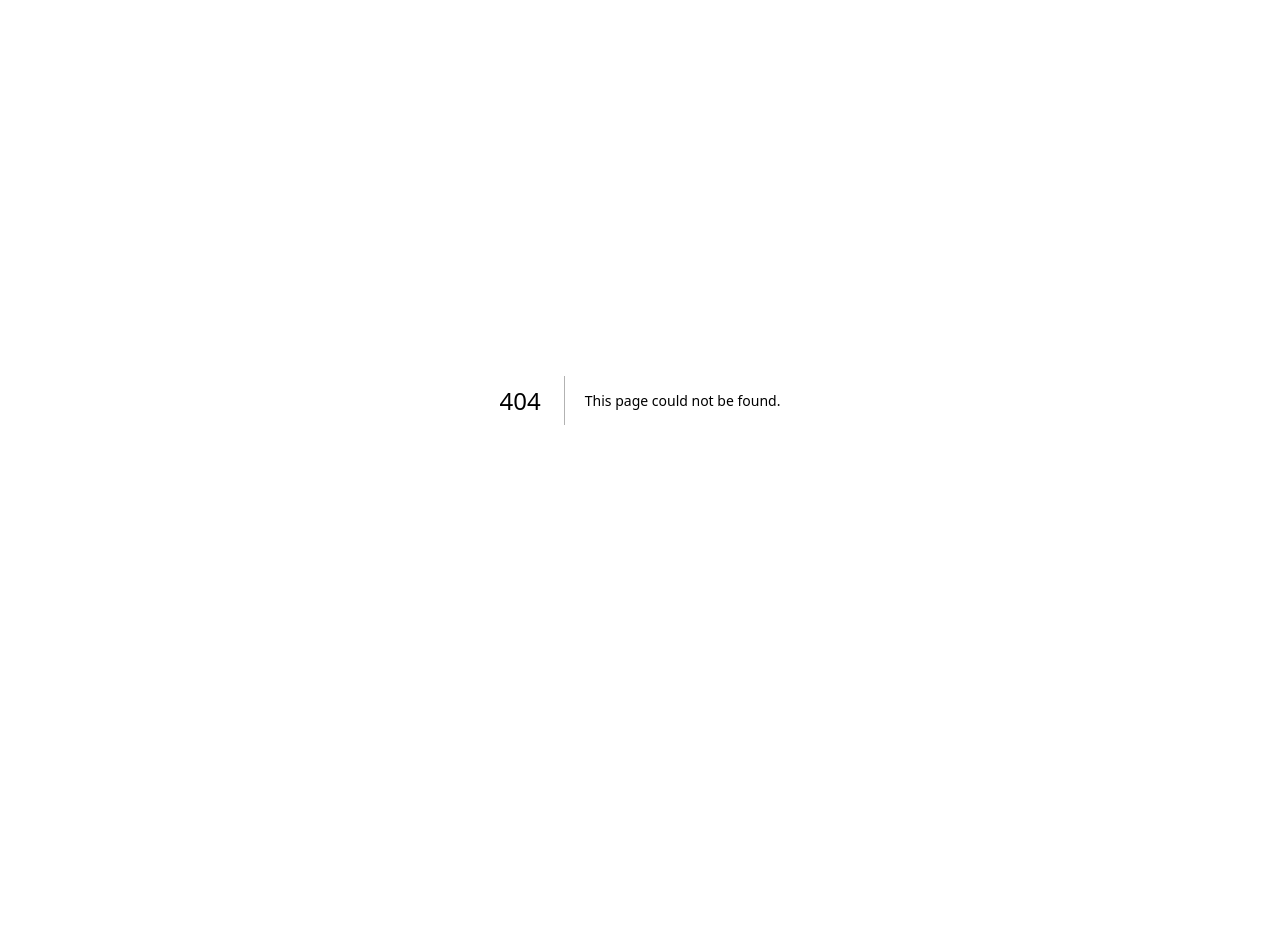
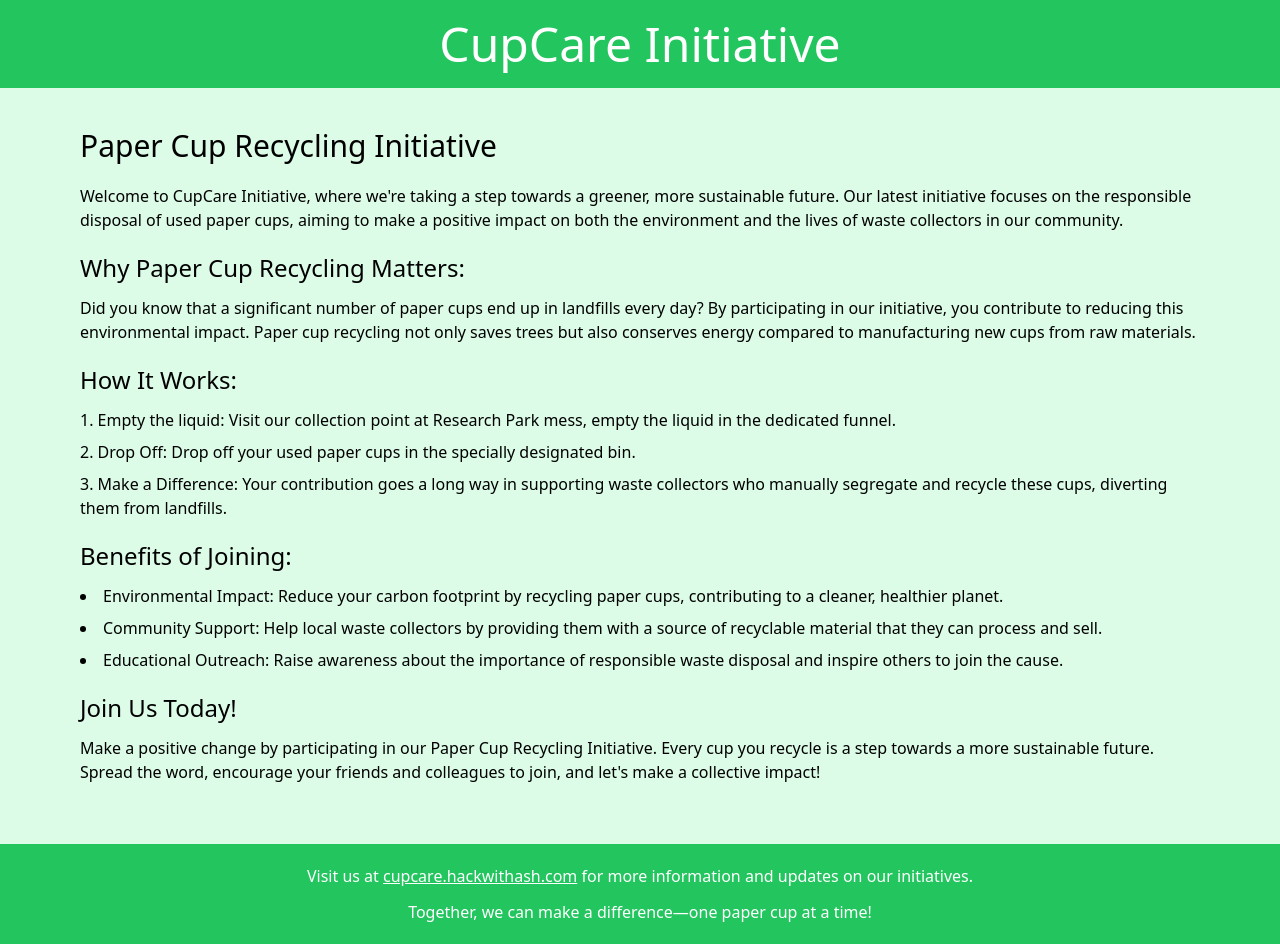
Before and after one commit to aswin-kevin/cup-care, a Next.js app: page /test in a window 1280 px wide. Before the commit this address had no page. Before the commit the page ends 800 px from the top, so only its background shows below. Built offline with nearby package versions, Linux system fonts and the light colour scheme.

Commit message:
Add SecondHome component for CupCare Initiative

```diff
--- /dev/null
+++ b/pages/test.js
@@ -0,0 +1,83 @@
+import React from "react";
+
+export default function SecondHome() {
+  return (
+    <div className="min-h-screen bg-green-100">
+      <header className="text-center py-5 bg-green-500 text-white">
+        <h1 className="text-4xl md:text-5xl">CupCare Initiative</h1>
+      </header>
+      <main className="px-5 py-10 md:px-20">
+        <h2 className="text-2xl md:text-3xl mb-5">
+          Paper Cup Recycling Initiative
+        </h2>
+        <p className="mb-5">
+          Welcome to CupCare Initiative, where we&apos;re taking a step towards
+          a greener, more sustainable future. Our latest initiative focuses on
+          the responsible disposal of used paper cups, aiming to make a positive
+          impact on both the environment and the lives of waste collectors in
+          our community.
+        </p>
+        <h3 className="text-xl md:text-2xl mb-3">
+          Why Paper Cup Recycling Matters:
+        </h3>
+        <p className="mb-5">
+          Did you know that a significant number of paper cups end up in
+          landfills every day? By participating in our initiative, you
+          contribute to reducing this environmental impact. Paper cup recycling
+          not only saves trees but also conserves energy compared to
+          manufacturing new cups from raw materials.
+        </p>
+        <h3 className="text-xl md:text-2xl mb-3">How It Works:</h3>
+        <ol className="list-decimal list-inside space-y-2 mb-5">
+          <li>
+            Empty the liquid: Visit our collection point at Research Park mess,
+            empty the liquid in the dedicated funnel.
+          </li>
+          <li>
+            Drop Off: Drop off your used paper cups in the specially designated
+            bin.
+          </li>
+          <li>
+            Make a Difference: Your contribution goes a long way in supporting
+            waste collectors who manually segregate and recycle these cups,
+            diverting them from landfills.
+          </li>
+        </ol>
+        <h3 className="text-xl md:text-2xl mb-3">Benefits of Joining:</h3>
+        <ul className="list-disc list-inside space-y-2 mb-5">
+          <li>
+            Environmental Impact: Reduce your carbon footprint by recycling
+            paper cups, contributing to a cleaner, healthier planet.
+          </li>
+          <li>
+            Community Support: Help local waste collectors by providing them
+            with a source of recyclable material that they can process and sell.
+          </li>
+          <li>
+            Educational Outreach: Raise awareness about the importance of
+            responsible waste disposal and inspire others to join the cause.
+          </li>
+        </ul>
+        <h3 className="text-xl md:text-2xl mb-3">Join Us Today!</h3>
+        <p className="mb-5">
+          Make a positive change by participating in our Paper Cup Recycling
+          Initiative. Every cup you recycle is a step towards a more sustainable
+          future. Spread the word, encourage your friends and colleagues to
+          join, and let&apos;s make a collective impact!
+        </p>
+      </main>
+      <footer className="text-center py-5 bg-green-500 text-white">
+        <p>
+          Visit us at{" "}
+          <a href="https://cupcare.hackwithash.com" className="underline">
+            cupcare.hackwithash.com
+          </a>{" "}
+          for more information and updates on our initiatives.
+        </p>
+        <p className="mt-3">
+          Together, we can make a difference—one paper cup at a time!
+        </p>
+      </footer>
+    </div>
+  );
+}
```
